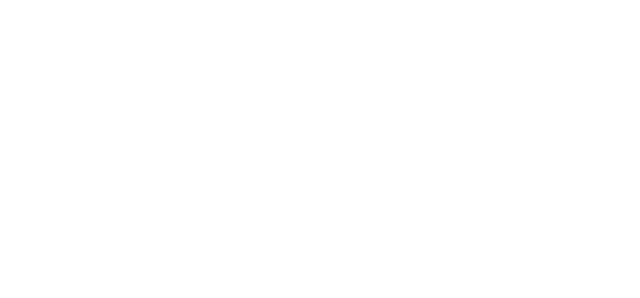
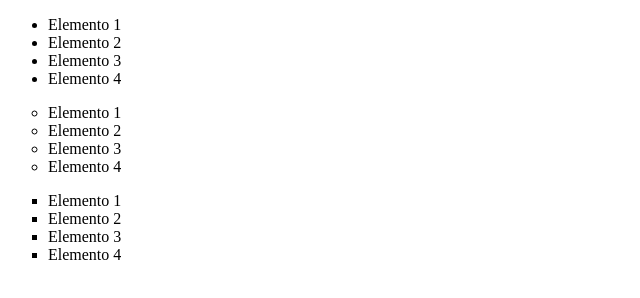
Before and after one commit to PoopNoodles/EjerciciosHTML-Basics, a plain HTML site: page Ejercicios/unordered-lists.html in a window 1280 px wide. Shown: the whole page, without its empty margins (0-640 px from the left). Drawn offline with Linux system fonts and the light colour scheme.

Commit message:
finished unordered-lists.html

```diff
--- a/Ejercicios/unordered-lists.html
+++ b/Ejercicios/unordered-lists.html
@@ -6,6 +6,26 @@
     <title>Document</title>
 </head>
 <body>
+    <ul>
+        <li>Elemento 1</li>
+        <li>Elemento 2</li>
+        <li>Elemento 3</li>
+        <li>Elemento 4</li>
+    </ul>
+
+    <ul style="list-style-type: circle;">
+        <li>Elemento 1</li>
+        <li>Elemento 2</li>
+        <li>Elemento 3</li>
+        <li>Elemento 4</li>
+    </ul>
+
+    <ul style="list-style-type: square;">
+        <li>Elemento 1</li>
+        <li>Elemento 2</li>
+        <li>Elemento 3</li>
+        <li>Elemento 4</li>
+    </ul>
 
 </body>
 </html>
```
